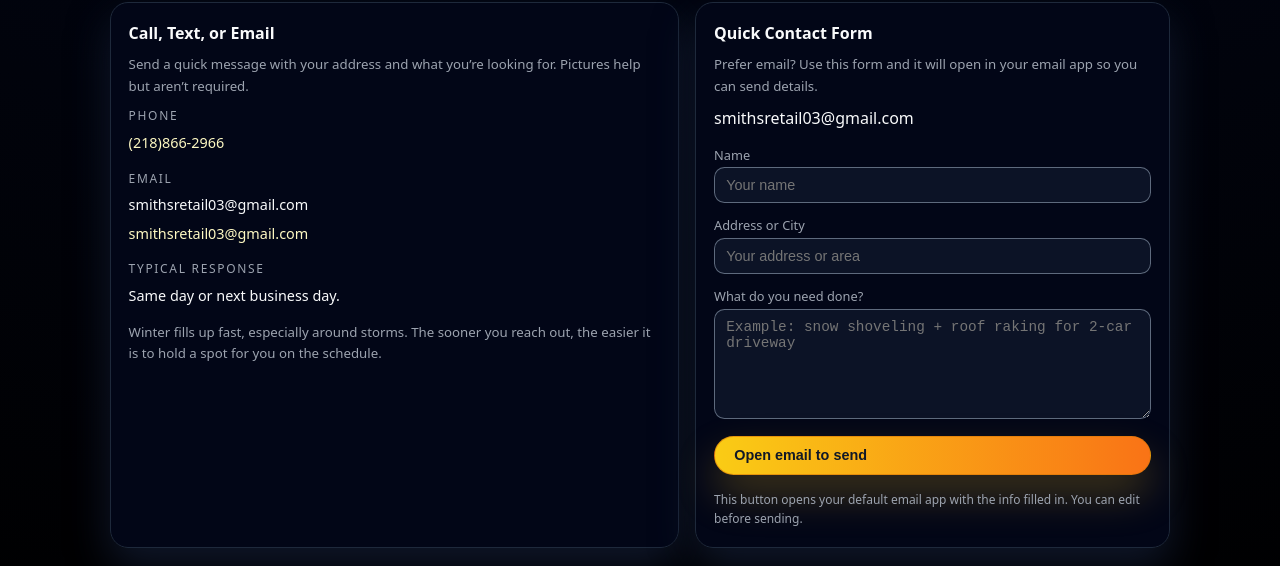
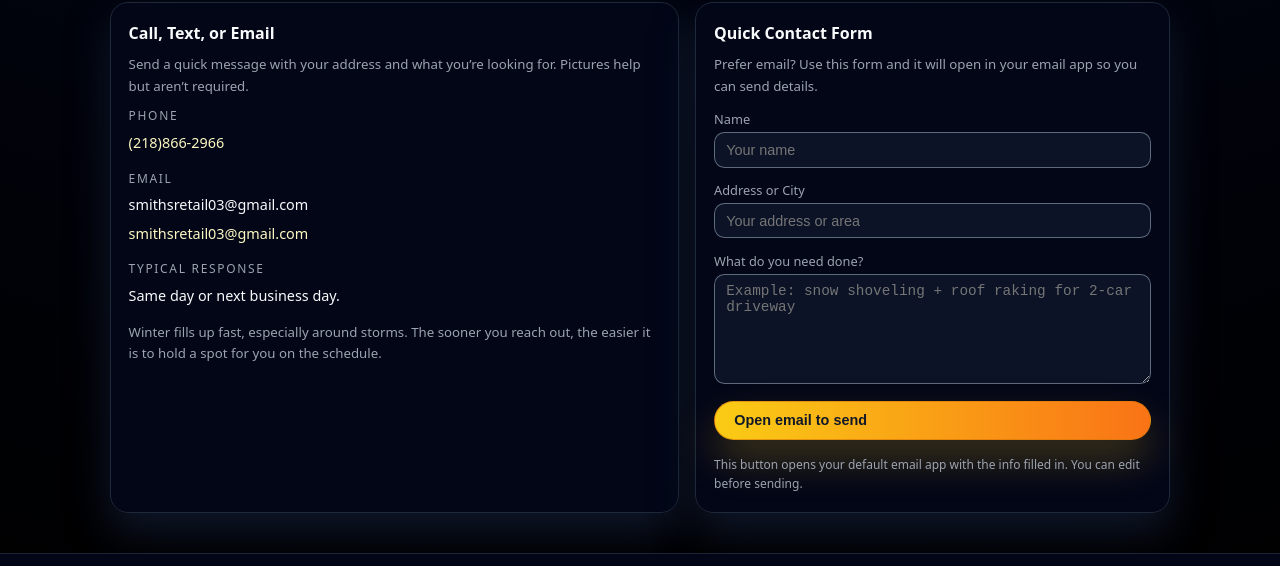
Before and after one commit to smithspaveandseal/Smiths-Pave-and-Seal, a plain HTML site: page index.html in a window 1280 px wide. Shown: the part 1737-2303 px from the top of the page. Drawn offline with Linux system fonts and the light colour scheme.

Commit message:
Update index.html

```diff
--- a/index.html
+++ b/index.html
@@ -893,7 +893,7 @@
             <h3>Quick Contact Form</h3>
             <p>Prefer email? Use this form and it will open in your email app so you can send details.</p>
 
-            <form action="https://formspree.io/f/xeonenyq"<!-- TODO: update email --> smithsretail03@gmail.com
+            <form action="https://formspree.io/f/xeonenyq" method="POST">
               <div>
                 <label for="name">Name</label>
                 <input id="name" name="Name" type="text" placeholder="Your name" required />
```
